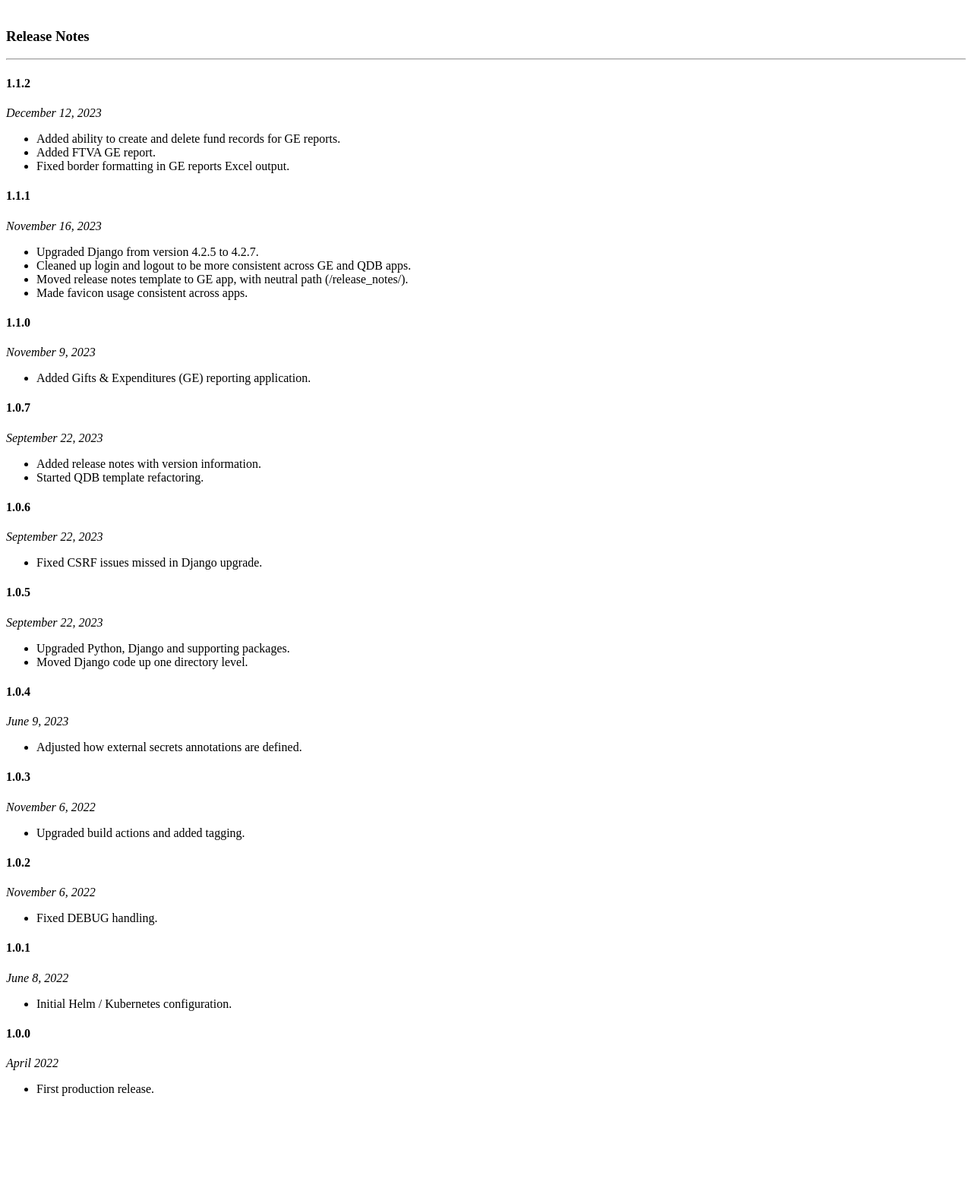
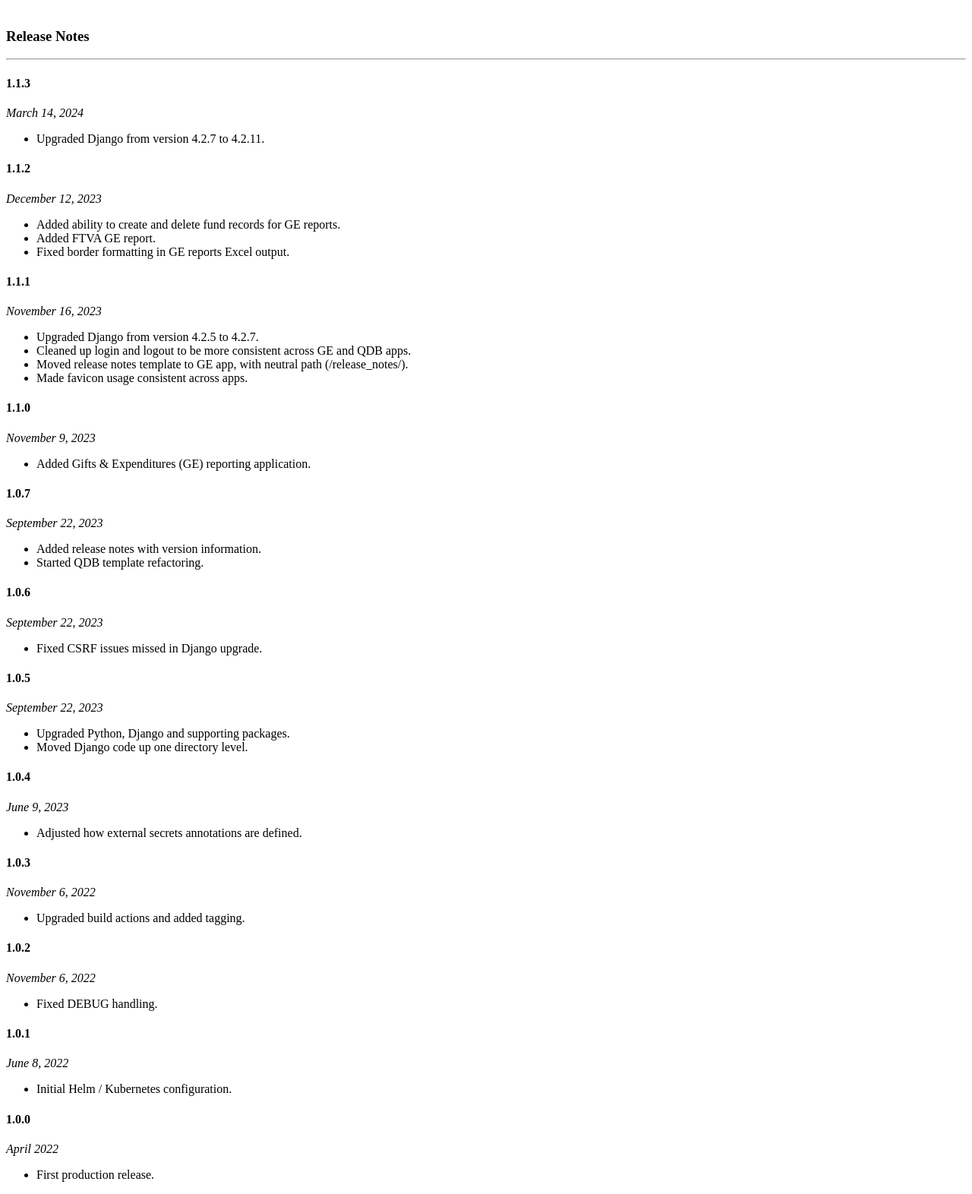
Before and after one commit to UCLALibrary/LBS, a Django app: page /release_notes/ in a window 1280 px wide. Shown: the part 48-1620 px from the top of the page at 76% size. Before the commit the page ends 1491 px from the top, so only its background shows below. Run offline with Django 3.2, Linux system fonts and the light colour scheme; a user stored in the database is signed in; parts of the project's set-up code (start-up, migrations or seed data) failed here and were passed over.

Commit message:
SYS-1542: upgrade django to 4.2.11 (#90)

```diff
--- a/charts/prod-lbs-values.yaml
+++ b/charts/prod-lbs-values.yaml
@@ -6,7 +6,7 @@ replicaCount: 1
 
 image:
   repository: uclalibrary/lbs
-  tag: 1.1.2
+  tag: 1.1.3
   pullPolicy: Always
 
 nameOverride: ""
--- a/ge/templates/ge/release_notes.html
+++ b/ge/templates/ge/release_notes.html
@@ -3,6 +3,12 @@
 {% block content %}
 <h3>Release Notes</h3>
 <hr/>
+
+<h4>1.1.3</h4>
+<p><i>March 14, 2024</i></p>
+<ul>
+    <li>Upgraded Django from version 4.2.7 to 4.2.11.</li>
+</ul>
 
 <h4>1.1.2</h4>
 <p><i>December 12, 2023</i></p>
--- a/requirements.txt
+++ b/requirements.txt
@@ -1,6 +1,6 @@
 arrow==1.2.3
 asgiref==3.7.2
-Django==4.2.7
+Django==4.2.11
 gunicorn==21.2.0
 openpyxl==3.1.2
 pandas==2.1.1
```
